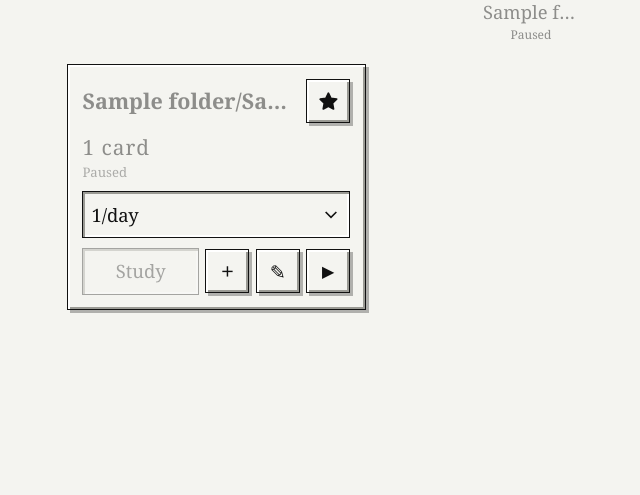
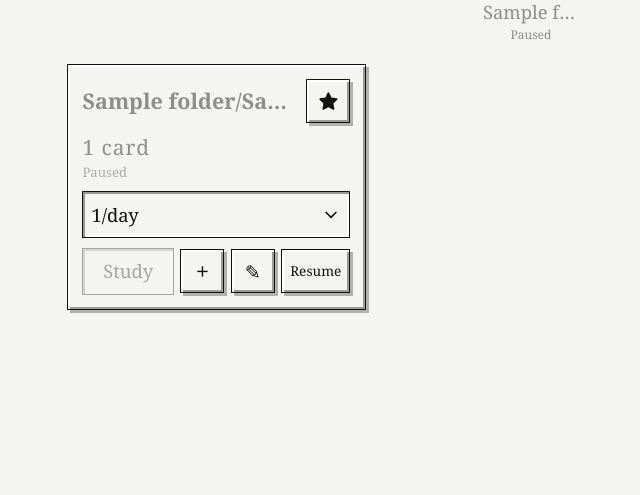
Before and after one commit to dbrgmnn/decks, a FastAPI app: page / in a window 1280 px wide. Shown: the part 208-703 px from the top of the page, without its empty margins (109-749 px from the left). Run offline with FastAPI, Linux system fonts and the light colour scheme; the visitor is signed in with stand-in values (Sample User, id 1); tables that the repository leaves empty hold one stand-in row (values such as "Sample post").

Commit message:
fix: pause button text instead of emoji

```diff
--- a/app/static/modules/decks.js
+++ b/app/static/modules/decks.js
@@ -123,7 +123,7 @@ export function initDecks({confirmDelete, errText, openDeckCards}) {
     if (pause) {
       pause.setAttribute('aria-pressed', paused ? 'true' : 'false');
       pause.setAttribute('aria-label', `${paused ? t('deck.resume') : t('home.pause')}: ${deck.dataset.name}`);
-      pause.textContent = paused ? '▶' : '⏸';
+      pause.textContent = paused ? t('deck.resume') : t('home.pause');
     }
 
     const learn = deck.querySelector('.learn');
--- a/app/static/style.css
+++ b/app/static/style.css
@@ -85,7 +85,7 @@ button.danger:hover,button.danger:active{background:var(--danger-bg);color:var(-
 .deck-settings{display:flex;align-items:center;gap:.5rem}
 .deck-settings select{flex:1;min-width:0;margin:0}
 .daily-limit{padding-right:1.9rem;padding-left:.5rem;text-align:left}
-.pause{width:44px;height:44px;min-height:44px;padding:0;display:grid;place-items:center;font-size:1rem;line-height:1}
+.pause{width:auto;min-width:44px;height:44px;min-height:44px;padding:0 .5rem;display:grid;place-items:center;font-size:.85rem;line-height:1}
 .actions{display:flex;align-items:center;gap:.4rem}
 .actions .learn{flex:1;min-width:0;padding:.6rem .5rem}
 .actions .plus,.actions .edit,.actions .pause{flex:none;position:static;line-height:1}
--- a/app/static/sw.js
+++ b/app/static/sw.js
@@ -5,7 +5,7 @@
 //   - serves /static/* network-first with a cache fallback, so the UI keeps its
 //     look on a flaky connection, and
 //   - answers navigation requests that fail offline with a small offline page.
-const VERSION = 'decks-v7';
+const VERSION = 'decks-v8';
 const STATIC_CACHE = `${VERSION}-static`;
 const OFFLINE_URL = '/static/offline.html';
 const PRECACHE = ['/static/tokens.css', OFFLINE_URL, '/static/offline.css'];
--- a/app/templates/home.html
+++ b/app/templates/home.html
@@ -56,7 +56,7 @@
         <button class="learn" type="button" data-id="{{ d.id }}"{% if d.paused or (not d.due and not d.new) %} disabled{% endif %}>{{ t('home.study') }}</button>
         <button type="button" class="plus" aria-label="{{ t('home.deck.add_card') }}">+</button>
         <button type="button" class="edit" aria-label="{{ t('home.deck.edit') }}">✎</button>
-        <button type="button" class="pause" aria-pressed="{{ 'true' if d.paused else 'false' }}" aria-label="{% if d.paused %}{{ t('deck.resume') }}{% else %}{{ t('home.pause') }}{% endif %}: {{ d.name }}">{{ '▶' if d.paused else '⏸' }}</button>
+        <button type="button" class="pause" aria-pressed="{{ 'true' if d.paused else 'false' }}" aria-label="{% if d.paused %}{{ t('deck.resume') }}{% else %}{{ t('home.pause') }}{% endif %}: {{ d.name }}">{% if d.paused %}{{ t('deck.resume') }}{% else %}{{ t('home.pause') }}{% endif %}</button>
       </div>
     </article>
     {% endfor %}
```
